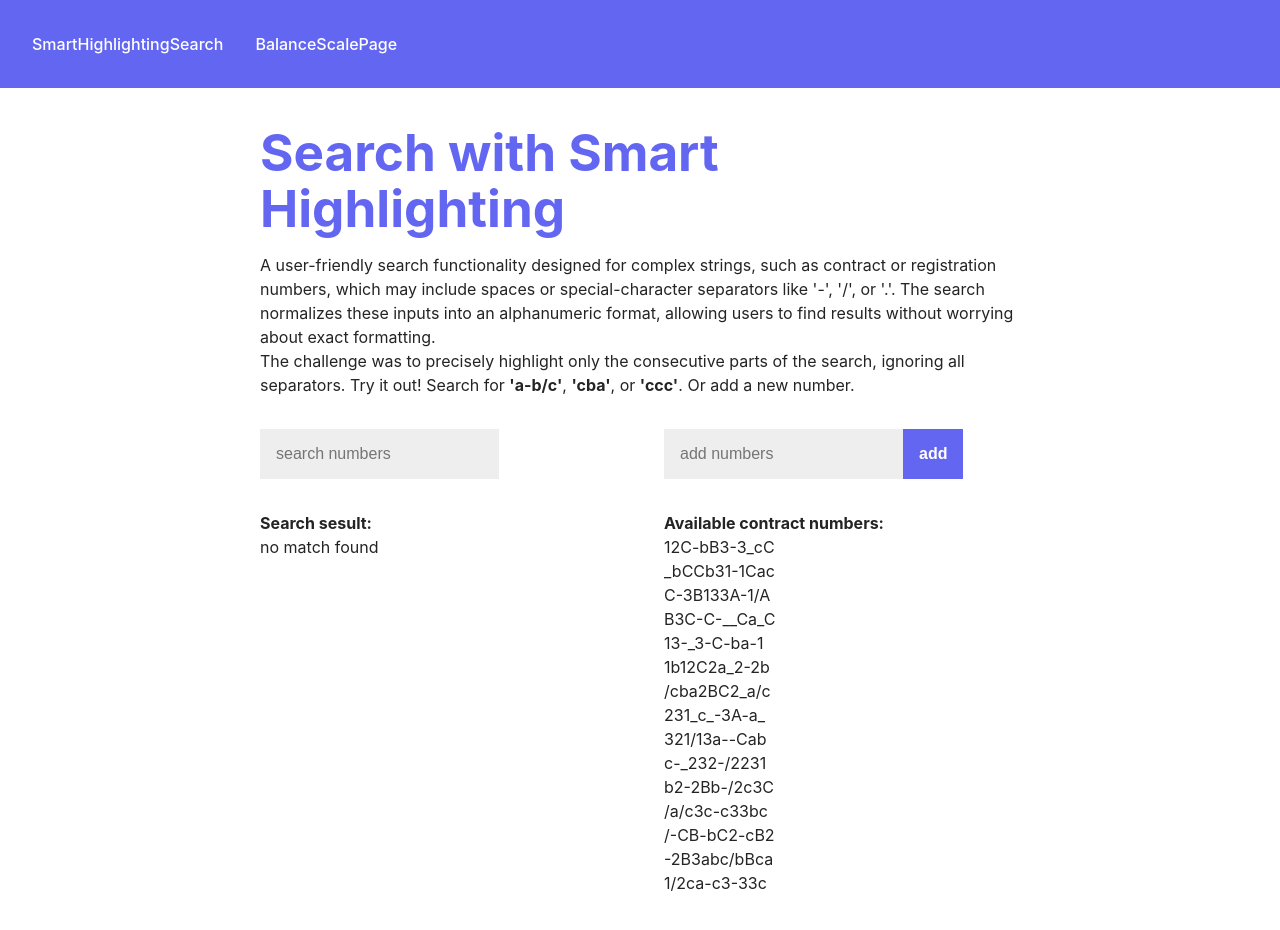
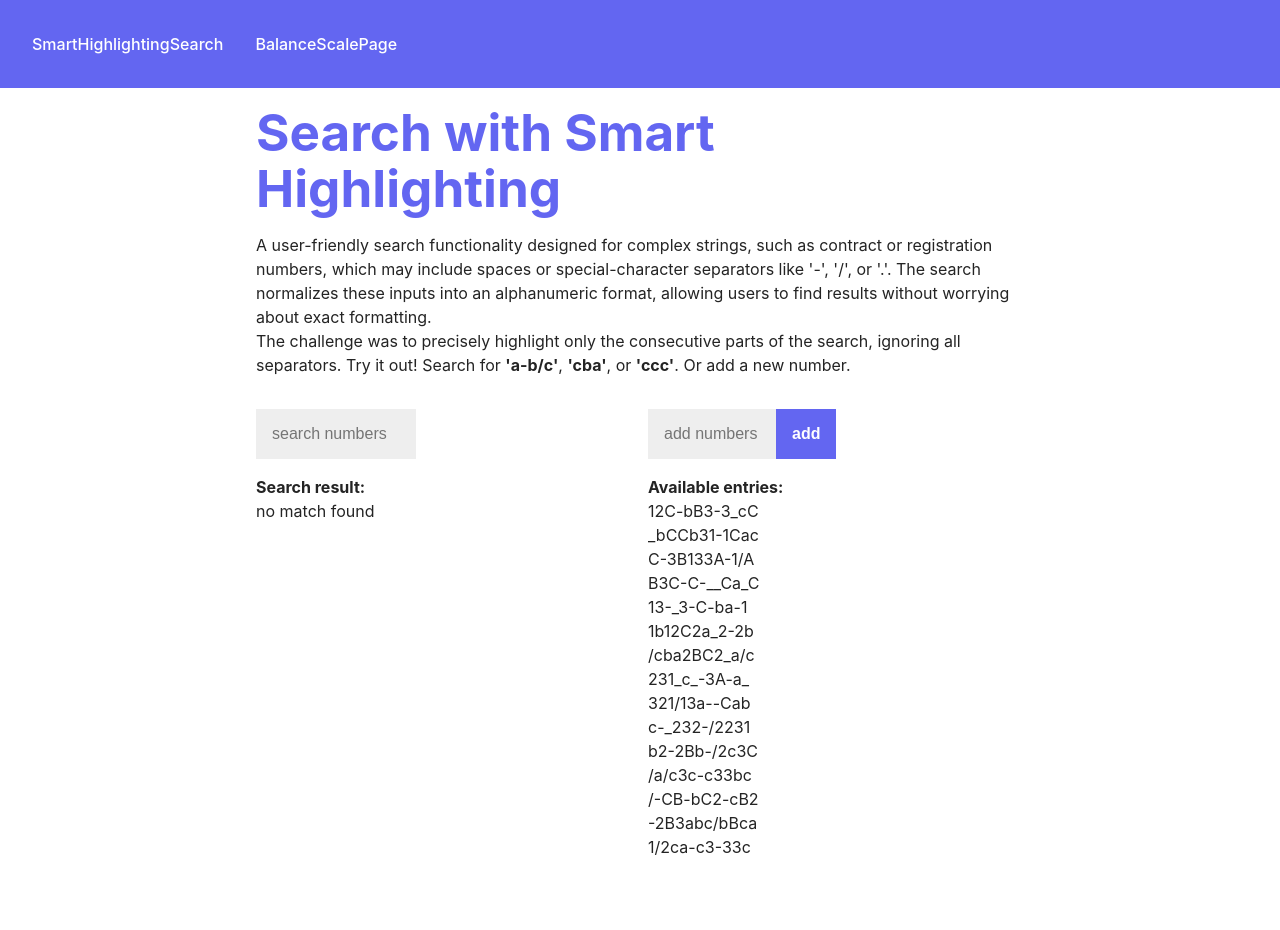
Before and after one commit to oy-gen/code-some-collection, a React (Vite) app: page / in a window 1280 px wide. After the commit the page ends 875 px from the top, so only its background shows below. Built offline with nearby package versions, Linux system fonts and the light colour scheme.

Commit message:
[ED-3] clean up components

```diff
--- a/src/01-presentation/components/shared/SyledButton.ts
+++ b/src/01-presentation/components/shared/Button.ts
@@ -1,6 +1,6 @@
 import styled from "styled-components";
 
-export const StyledButton = styled.button`
+export const Button = styled.button`
   font-size: 1rem;
   padding: 1rem;
   font-weight: bold;
--- /dev/null
+++ b/src/01-presentation/components/shared/InputField.ts
@@ -0,0 +1,24 @@
+import { styled } from "styled-components";
+
+export const InputField = styled.input<{
+  $width?: "narrow" | "wide";
+}>`
+  font-size: 1rem;
+  padding: 1rem;
+  width: ${(props) => {
+    switch (props.$width) {
+      case "narrow":
+        return "8rem";
+      case "wide":
+        return "12rem";
+      default:
+        return "10rem";
+    }
+  }};
+  border: none;
+  background-color: #eeeeee;
+
+  &:focus {
+    outline: none;
+  }
+`;
--- a/src/01-presentation/components/shared/PageLayout.tsx
+++ b/src/01-presentation/components/shared/PageLayout.tsx
@@ -15,7 +15,7 @@ export const PageLayout: React.FC = () => {
 };
 
 const PageContent = styled.main`
-  flex: 1;
-  margin: auto;
-  padding: 1rem 0;
+  margin: 0 auto;
+  padding: 1rem;
+  max-width: 800px;
 `;
--- a/src/01-presentation/components/shared/StyledContentContainer.ts
+++ /dev/null
@@ -1,7 +0,0 @@
-import { styled } from "styled-components";
-
-export const StyledContentContainer = styled.div`
-  max-width: 800px;
-  margin: 0 auto;
-  padding: 20px;
-`;
--- a/src/01-presentation/components/shared/StyledInputField.ts
+++ /dev/null
@@ -1,12 +0,0 @@
-import { styled } from "styled-components";
-
-export const StyledInputField = styled.input`
-  font-size: 1rem;
-  padding: 1rem;
-  border: none;
-  background-color: #eeeeee;
-
-  &:focus {
-    outline: none;
-  }
-`;
--- a/src/01-presentation/components/shared/SyledFlexRow.ts
+++ /dev/null
@@ -1,6 +0,0 @@
-import { styled } from "styled-components";
-
-export const StyledFlexRow = styled.div`
-  display: flex;
-  justify-content: center;
-`;
--- a/src/01-presentation/pages/balance-scale/BalanceScalePage.tsx
+++ b/src/01-presentation/pages/balance-scale/BalanceScalePage.tsx
@@ -2,15 +2,14 @@ import {
   selectBalanceScaleSlice,
   useStore,
 } from "../../../03-data/store/useStore.ts";
-import { StyledContentContainer } from "../../components/shared/StyledContentContainer.ts";
-import { StyledButton } from "../../components/shared/SyledButton.ts";
 import { balanceScaleRule } from "../../../02-business-logic/balance-scale/rules/balanceScaleRule.ts";
 import { Error } from "./components/Error.tsx";
 import { ScaleData } from "../../../03-data/store/slices/balanceScaleSlice.ts";
-import { StyledFlexRow } from "../../components/shared/SyledFlexRow.ts";
 import { AvailableWeights } from "./components/AvailableWeights.tsx";
 import { DescriptionText } from "../../components/shared/DescriptionText.ts";
 import { Scale } from "./components/Scale.tsx";
+import styled from "styled-components";
+import { Button } from "../../components/shared/Button.ts";
 
 export const BalanceScalePage: React.FC = () => {
   const { leftScalePan, rightScalePan, weights, setBalance, error, setError } =
@@ -30,19 +29,24 @@ export const BalanceScalePage: React.FC = () => {
   };
 
   return (
-    <StyledContentContainer>
+    <>
       <h1>Scale Balancing</h1>
       <DescriptionText>
         placeholder text user-friendly search functionality designed for complex
         strings, such as contract or registration numbers, which may include
         spaces or special-character separators like.
       </DescriptionText>
-      <StyledFlexRow>
-        <StyledButton onClick={calculateBalance}>calculate</StyledButton>
-      </StyledFlexRow>
+      <ButtonWrapper>
+        <Button onClick={calculateBalance}>calculate</Button>
+      </ButtonWrapper>
       <Scale />
       {error && <Error />}
       <AvailableWeights />
-    </StyledContentContainer>
+    </>
   );
 };
+
+const ButtonWrapper = styled.div`
+  display: flex;
+  justify-content: center;
+`;
--- a/src/01-presentation/pages/smart-highlighting-search/SmartHighlightingSearchPage.tsx
+++ b/src/01-presentation/pages/smart-highlighting-search/SmartHighlightingSearchPage.tsx
@@ -7,10 +7,9 @@ import {
 import DOMPurify from "dompurify";
 import useFindSearchResultsAndHighlight from "../../../02-business-logic/smart-highlighting-search/hooks/useFindResultsAndHighlight.ts";
 import { useFetchContractNumbers } from "../../../03-data/fetch/useFetchContractNumbers.ts";
-import { StyledContentContainer } from "../../components/shared/StyledContentContainer.ts";
-import { StyledInputField } from "../../components/shared/StyledInputField.ts";
-import { StyledButton } from "../../components/shared/SyledButton.ts";
+import { InputField } from "../../components/shared/InputField.ts";
 import { DescriptionText } from "../../components/shared/DescriptionText.ts";
+import { Button } from "../../components/shared/Button.ts";
 
 export const SmartHighlightingSearchPage: React.FC = () => {
   useFetchContractNumbers();
@@ -38,11 +37,10 @@ export const SmartHighlightingSearchPage: React.FC = () => {
 
   return (
     <>
-      <StyledContentContainer>
       <h1>Search with Smart Highlighting</h1>
       <DescriptionText>
-          A user-friendly search functionality designed for complex strings,
-          such as contract or registration numbers, which may include spaces or
+        A user-friendly search functionality designed for complex strings, such
+        as contract or registration numbers, which may include spaces or
         special-character separators like '-', '/', or '.'. The search
         normalizes these inputs into an alphanumeric format, allowing users to
         find results without worrying about exact formatting.
@@ -52,19 +50,23 @@ export const SmartHighlightingSearchPage: React.FC = () => {
         <strong>'a-b/c'</strong>, <strong>'cba'</strong>, or{" "}
         <strong>'ccc'</strong>. Or add a new number.
       </DescriptionText>
-        <ResultWrapper></ResultWrapper>
       <ResultWrapper>
-          <ResultColumn>
-            <Row>
-              <StyledInputField
+        <InputField
           placeholder="search numbers"
           value={searchValue}
           onChange={handleSearchValueChange}
-              ></StyledInputField>
-            </Row>
-            <p>
-              <strong>Search sesult:</strong>
-            </p>
+        ></InputField>
+        <InputButtonWrapper>
+          <InputField
+            placeholder="add numbers"
+            value={newContractNumber}
+            $width={"narrow"}
+            onChange={(event) => setNewContractNumber(event.target.value)}
+          ></InputField>
+          <Button onClick={() => handleAddNumber()}>add</Button>
+        </InputButtonWrapper>
+        <div>
+          <h4>Search result:</h4>
           {searchResults ? (
             searchResults.map((result) => (
               <HighlightedMatch
@@ -75,29 +77,24 @@ export const SmartHighlightingSearchPage: React.FC = () => {
           ) : (
             <p>no match found</p>
           )}
-          </ResultColumn>
-          <ResultColumn>
-            <Row>
-              <StyledInputField
-                placeholder="add numbers"
-                value={newContractNumber}
-                onChange={(event) => setNewContractNumber(event.target.value)}
-              ></StyledInputField>
-              <StyledButton onClick={() => handleAddNumber()}>add</StyledButton>
-            </Row>
-            <p>
-              <strong>Available contract numbers:</strong>
-            </p>
+        </div>
+        <div>
+          <h4>Available entries:</h4>
           {contractNumbers &&
             contractNumbers.map((item, index) => (
               <p key={`${item}-${index}`}>{item}</p>
             ))}
-          </ResultColumn>
+        </div>
       </ResultWrapper>
-      </StyledContentContainer>
     </>
   );
 };
+
+const ResultWrapper = styled.div`
+  display: grid;
+  grid-template-columns: 1fr 1fr;
+  gap: 1rem;
+`;
 
 const HighlightedMatch = styled.p`
   .highlight {
@@ -106,17 +103,6 @@ const HighlightedMatch = styled.p`
   }
 `;
 
-const ResultWrapper = styled.div`
+const InputButtonWrapper = styled.div`
   display: flex;
-  width: 100%;
-  gap: 3rem;
 `;
-
-const Row = styled.div`
-  display: flex;
-  margin-bottom: 2rem;
-`;
-
-const ResultColumn = styled.div`
-  width: 50%;
-`;
```
Lines whose indentation alone changed are shown as unchanged.
